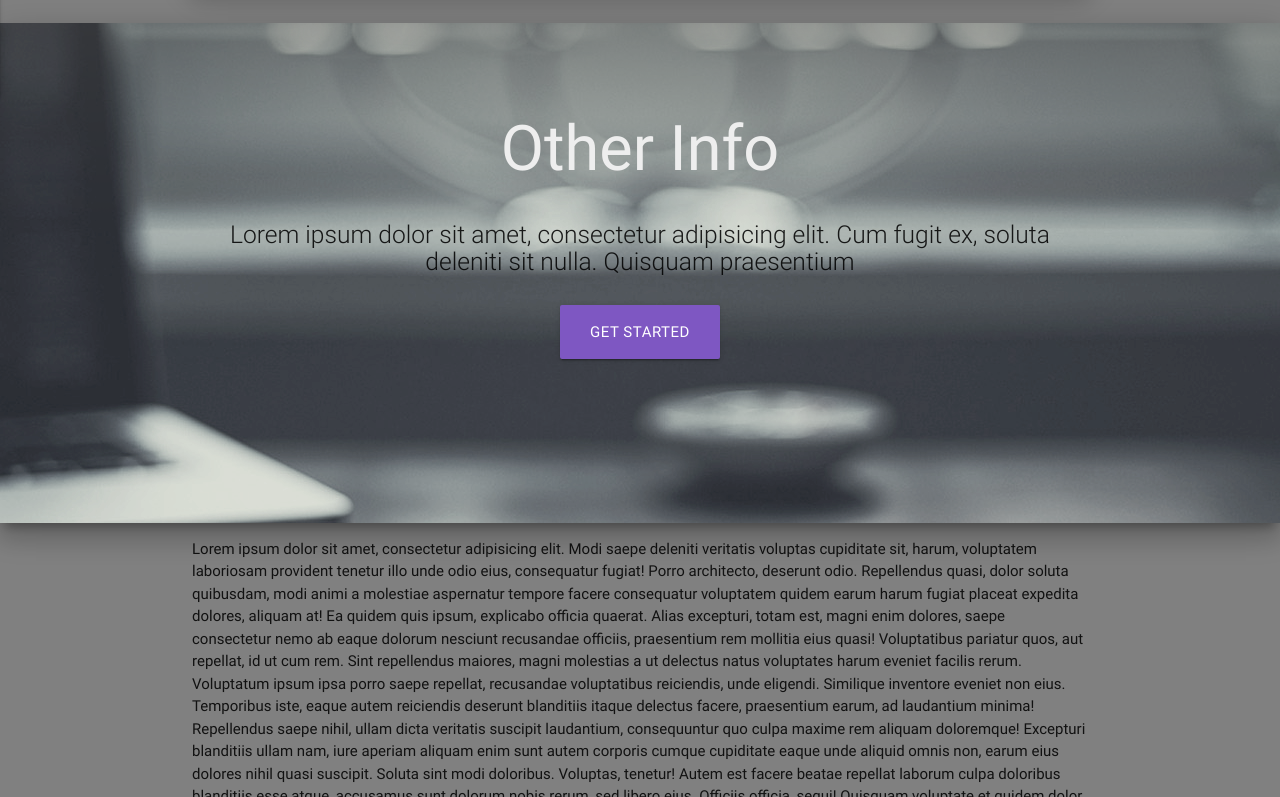
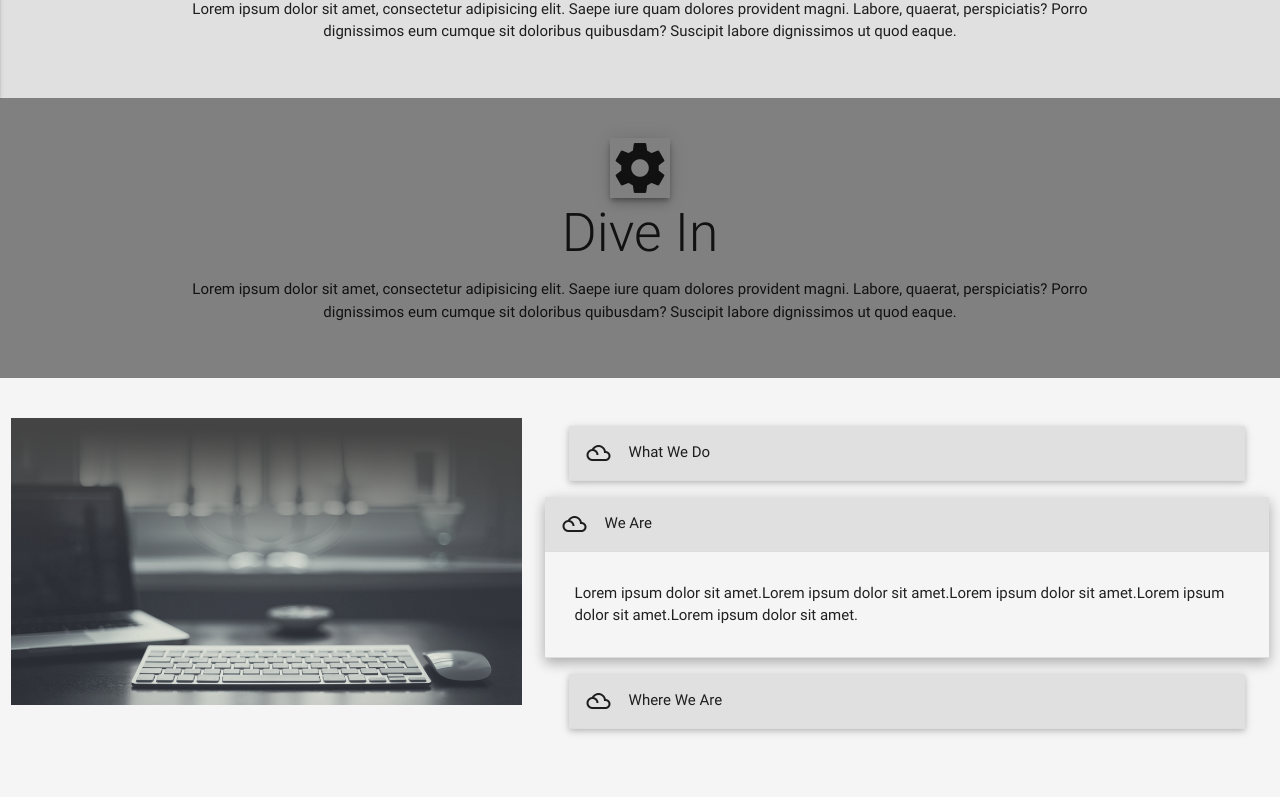
Before and after one commit to AbyAbyss/_Projects, a plain HTML site: page materialize_website/index.html in a window 1280 px wide. Shown: the part 763-1560 px from the top of the page. Drawn offline with nearby package versions, Linux system fonts and the light colour scheme.

Commit message:
other info..about..

```diff
--- a/materialize_website/css/style.css
+++ b/materialize_website/css/style.css
@@ -1,5 +1,5 @@
 body {
-  background-color:gray;
+  background-color:grey;
 }
 .fullnavbg {background-image:url('../img/Website-Design-Background.png');
 background-size: cover;
@@ -35,3 +35,12 @@ background-attachment: fixed;
 nav ul li:hover {
    background-color: grey;
 }
+
+.section{
+  padding: 40px 0;
+}
+
+.section h2{
+  padding: 0;
+  margin: 0;
+}
--- a/materialize_website/index.html
+++ b/materialize_website/index.html
@@ -18,19 +18,19 @@
     <nav class="transparent z-depth-0">
       <div class="nav-wrapper z-depth-1">
        <div class="nav_info">
-        <a href="#!" class="brand-logo grey-text text-lighten-1 fontstyle">Kiddos World</a>
+        <a href="#!" class="brand-logo grey-text text-lighten-1 fontstyle">Kiddos_World</a>
         <a href="#" data-activates="mobile-demo" class="button-collapse"><i class="material-icons">menu</i></a>
         <ul class="right hide-on-med-and-down hoverable">
           <li><a href="#" class="grey-text text-lighten-2" style="font-weight:bold">Home</a></li>
-          <li><a href="about" class="grey-text text-lighten-2" style="font-weight:bold">About</a></li>
-          <li><a href="services" class="grey-text text-lighten-2" style="font-weight:bold">Services</a></li>
-          <li><a href="contact" class="grey-text text-lighten-2" style="font-weight:bold">Contact</a></li>
+          <li><a href="#about" class="grey-text text-lighten-2" style="font-weight:bold">About</a></li>
+          <li><a href="#services" class="grey-text text-lighten-2" style="font-weight:bold">Services</a></li>
+          <li><a href="#contact" class="grey-text text-lighten-2" style="font-weight:bold">Contact</a></li>
         </ul></div>
         <ul class="side-nav deep-purple lighten-4 fullnavbg" id="mobile-demo">
           <li><a href="#"><span class="grey-text text-lighten-2">Home</span></a></li>
-          <li><a href="about"><span class="grey-text text-lighten-2">About</span></a></li>
-          <li><a href="services"><span class="grey-text text-lighten-2">Services</span></a></li>
-          <li><a href="contact"><span class="grey-text text-lighten-2">Contact</span></a></li>
+          <li><a href="#about"><span class="grey-text text-lighten-2">About</span></a></li>
+          <li><a href="#services"><span class="grey-text text-lighten-2">Services</span></a></li>
+          <li><a href="#contact"><span class="grey-text text-lighten-2">Contact</span></a></li>
         </ul>
       </div>
     </nav>
@@ -48,6 +48,52 @@
     <br>
     <!-- Content -->
 </div>
+<!-- End of fullnavbg -->
+
+<!-- New Section 1-->
+<section class="section grey lighten-2">
+  <div class="container center">
+    <i class="material-icons medium z-depth-3">home</i>
+    <h2>Welcome Home</h2>
+    <p>Lorem ipsum dolor sit amet, consectetur adipisicing elit. Saepe iure quam dolores provident magni. Labore, quaerat, perspiciatis? Porro dignissimos eum cumque sit doloribus quibusdam? Suscipit labore dignissimos ut quod eaque.</p>
+  </div>
+</section>
+
+<!-- Section 2-->
+<section class="section">
+  <div class="container center">
+    <i class="material-icons medium z-depth-3">settings</i>
+    <h2 class="light">Dive In</h2>
+    <p>Lorem ipsum dolor sit amet, consectetur adipisicing elit. Saepe iure quam dolores provident magni. Labore, quaerat, perspiciatis? Porro dignissimos eum cumque sit doloribus quibusdam? Suscipit labore dignissimos ut quod eaque.</p>
+  </div>
+</section>
+
+<!-- Section 3 about -->
+<section id="about" class="section grey lighten-4">
+  <div class="">
+    <div class="row">
+      <div class="col m5">
+        <img class="responsive-img" src="img/Website-Design-Background.png" alt="about img">
+      </div>
+      <div class="col s7">
+        <ul class="collapsible popout" data-collapsible="accordion">
+         <li>
+           <div class="collapsible-header grey lighten-2"><i class="material-icons">filter_drama</i>What We Do</div>
+           <div class="collapsible-body"><span>Lorem ipsum dolor sit amet.Lorem ipsum dolor sit amet.Lorem ipsum dolor sit amet.</span></div>
+         </li>
+         <li>
+          <div class="collapsible-header active grey lighten-2"><i class="material-icons">filter_drama</i>We Are</div>
+          <div class="collapsible-body"><span>Lorem ipsum dolor sit amet.Lorem ipsum dolor sit amet.Lorem ipsum dolor sit amet.Lorem ipsum dolor sit amet.Lorem ipsum dolor sit amet.</span></div>
+        </li>
+        <li>
+          <div class="collapsible-header grey lighten-2"><i class="material-icons">filter_drama</i>Where We Are</div>
+          <div class="collapsible-body"><span>Lorem ipsum dolor sit amet.Lorem ipsum dolor sit amet.Lorem ipsum dolor sit amet.</span></div>
+        </li>
+       </ul>
+      </div>
+    </div>
+  </div>
+</section>
 
 
 <div class="container z-depth-5 hoverable">
@@ -92,8 +138,14 @@
 
           // for parallax background
           $(document).ready(function(){
+              // for parallax background
               $('.parallax').parallax();
+              // side nav bar
               $(".button-collapse").sideNav();
+              // Hide sideNav
+              this.$(".button-collapse").sideNav({closeOnClick: true})
+              // collapse/ accordion
+              $('.collapsible').collapsible();
               $(".title_animation").addClass("animated slideInLeft");
               $(".discrption").addClass("animated slideInRight");
               $("button").addClass("animated fadeIn");
```
Lines whose indentation alone changed are shown as unchanged.
